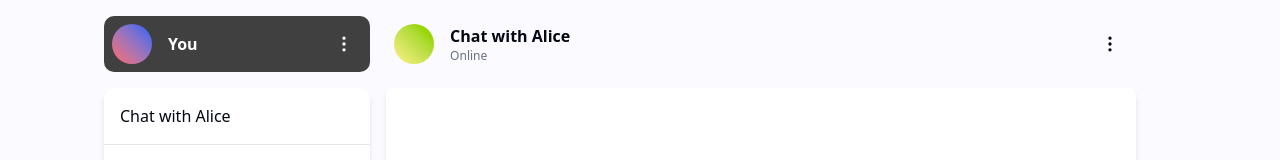
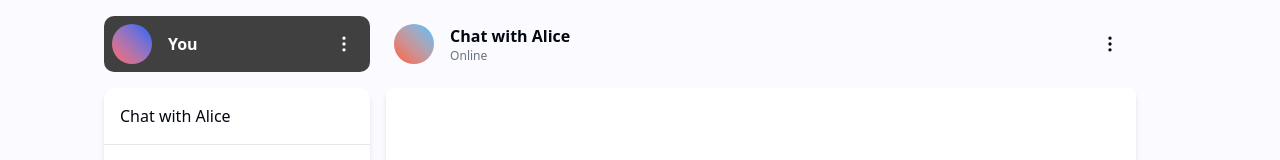
Before and after one commit to gstsdev/chat-app, a React (Vite) app: page / in a window 1280 px wide. Both pictures are taken after a click on the link "Chat with Alice". Shown: the top 160 px of the page. Built offline with nearby package versions, Linux system fonts and the light colour scheme.

Commit message:
feat(pages/chat): customize profile image per chat
- add `ChatProfileImage` type
- add `Chat#profile_image` property
- update `chats` data with profile images
- pass `profileImage` prop to `ChatInfoHeader` component

```diff
--- a/src/model/Chat.ts
+++ b/src/model/Chat.ts
@@ -1,6 +1,17 @@
+export type ChatProfileImage =
+  | {
+      type: "url";
+      value: string;
+    }
+  | {
+      type: "color";
+      value: `${string};${string}`;
+    };
+
 export interface Chat {
   id: string;
   name: string;
+  profile_image: ChatProfileImage;
   messages: ChatMessage[];
 }
 
--- a/src/pages/chat/ChatInfoHeader.tsx
+++ b/src/pages/chat/ChatInfoHeader.tsx
@@ -4,16 +4,39 @@ import {
   DropdownMenuItem,
   DropdownMenuTrigger,
 } from "@/components/ui/dropdown-menu";
+import type { ChatProfileImage } from "@/model/Chat";
 import { BanIcon, EllipsisVerticalIcon } from "lucide-react";
 
 interface ChatInfoHeaderProps {
+  profileImage?: ChatProfileImage;
   chatName: string;
 }
 
-export default function ChatInfoHeader({ chatName }: ChatInfoHeaderProps) {
+export default function ChatInfoHeader({
+  profileImage,
+  chatName,
+}: ChatInfoHeaderProps) {
   return (
     <div className="flex items-center gap-4 p-2 w-full">
-      <div className="bg-linear-to-tr from-yellow-200 to-lime-500 rounded-full size-10"></div>
+      {profileImage?.type === "color" ? (
+        <div
+          className="bg-linear-to-tr from-(--color-stop1) to-(--color-stop2) rounded-full size-10"
+          style={
+            {
+              "--color-stop1": profileImage.value.split(";")[0],
+              "--color-stop2": profileImage.value.split(";")[1],
+            } as React.CSSProperties
+          }
+        ></div>
+      ) : profileImage?.type === "url" ? (
+        <img
+          src={profileImage.value}
+          alt={chatName}
+          className="rounded-full size-10 object-cover"
+        />
+      ) : (
+        <div className="bg-gray-300 rounded-full size-10"></div>
+      )}
       <div>
         <h1 className="font-semibold text-md">{chatName}</h1>
         <p className="text-xs text-gray-500">Online</p>
--- a/src/pages/chat/index.tsx
+++ b/src/pages/chat/index.tsx
@@ -11,6 +11,10 @@ const chats: Chat[] = [
   {
     id: "1",
     name: "Chat with Alice",
+    profile_image: {
+      type: "color",
+      value: "#ff5733;#33c1ff",
+    },
     messages: [
       { id: "m1", sender: "Alice", content: "Hi there!" },
       { id: "m2", sender: "You", content: "Hello, Alice!" },
@@ -19,6 +23,10 @@ const chats: Chat[] = [
   {
     id: "2",
     name: "Project Discussion",
+    profile_image: {
+      type: "color",
+      value: "#33ff57;#ff33a8",
+    },
     messages: [
       { id: "m1", sender: "Bob", content: "Did you finish the report?" },
       { id: "m2", sender: "You", content: "Yes, I sent it this morning." },
@@ -27,6 +35,10 @@ const chats: Chat[] = [
   {
     id: "3",
     name: "Random Talk",
+    profile_image: {
+      type: "color",
+      value: "#ff33d4;#3357ff",
+    },
     messages: [
       { id: "m1", sender: "Charlie", content: "What's up?" },
       { id: "m2", sender: "You", content: "Not much, just chilling." },
@@ -97,7 +109,10 @@ function ChatView({ chat }: { chat: Chat }) {
   return (
     <div className="flex-1 flex flex-col gap-2">
       <div className="w-full flex mb-2">
-        <ChatInfoHeader chatName={chat.name} />
+        <ChatInfoHeader
+          profileImage={chat.profile_image}
+          chatName={chat.name}
+        />
       </div>
       <div className="flex-1">
         <ChatMessageHistory messages={chat.messages} />
```
